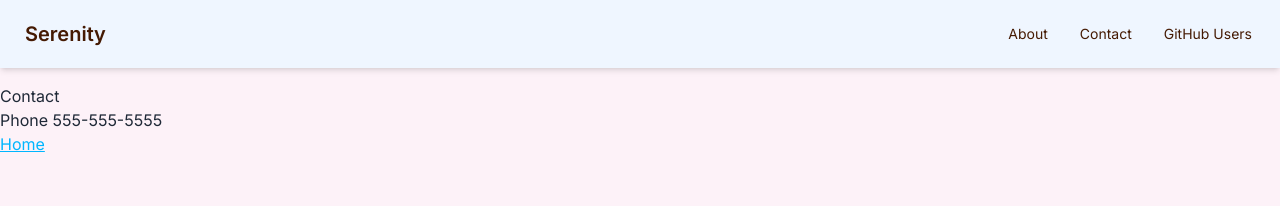
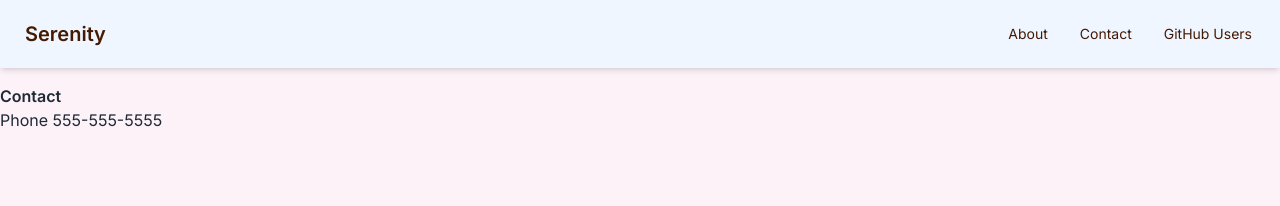
Before and after one commit to ShiroYaksha90/serenity, a Next.js app: page /about/contact in a window 1280 px wide. Shown: the top 206 px of the page. Built offline with nearby package versions, Linux system fonts and the light colour scheme.

Commit message:
Update contact and about pages

```diff
--- a/app/about/contact/page.jsx
+++ b/app/about/contact/page.jsx
@@ -3,11 +3,8 @@ import Link from 'next/link';
 const Contact = () => {
     return (
         <div>
-            <h1>Contact</h1>
+            <h1 className='font-semibold'>Contact</h1>
             <p>Phone 555-555-5555</p>
-            <ul>
-                <li><Link href="/" className="link link-info">Home</Link></li>
-            </ul>
         </div>
     )
 }
--- a/app/about/page.jsx
+++ b/app/about/page.jsx
@@ -9,8 +9,8 @@ export const metadata = {
 const AboutPage = () => {
     return (
         <div>
-          <h1>About Page</h1>
-          <Link href="/" className="link link-info">Home</Link>
+          <h1 className="font-semibold">Serenity</h1>
+          <p>Is a project that allow users to add desired books to the list and also delete books.</p>
         </div>
     )
 }
--- a/app/components/Repos.jsx
+++ b/app/components/Repos.jsx
@@ -10,13 +10,11 @@ const fetchRepos = async (user) => {
 
 const Repos = async ({ user }) => {
   const repos = await fetchRepos(user);
-  console.log(repos);
   return (
     <div>
       <h1>{user}'s Repos</h1>
       <div className="overflow-x-auto">
         <table className="table w-full">
-          {/* head */}
           <thead>
             <tr>
               <th>Repo Name</th>
```
